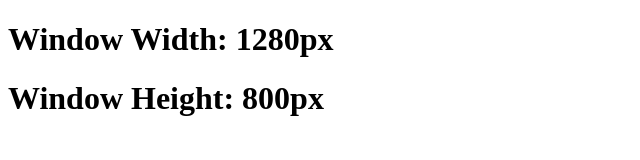
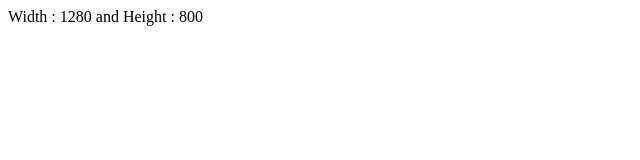
Before and after one commit to acciojob/screen-size-humptinessvishal, a website: page main.html in a window 1280 px wide. Shown: the whole page, without its empty margins (0-640 px from the left). Drawn offline with Linux system fonts and the light colour scheme.

Commit message:
created a submission

```diff
--- a/main.html
+++ b/main.html
@@ -8,8 +8,9 @@
 
 <body>
 	<!-- the entire body must be written by student -->
-	<h1>Window Width: <span id="width"></p></h1>
-	<h1>Window Height: <span id="height"></span></h1>
+	<div id="sizeInfo">
+		<h1></h1>
+	</div>
     <script type="text/javascript" src="./script.js">
 </script>
 
--- a/script.js
+++ b/script.js
@@ -1,11 +1,10 @@
 //your JS code here. If required.
 window.addEventListener('resize', updateSize);
 function updateSize() {
-    const width = document.getElementById('width');
-    const height = document.getElementById('height');
-    const windowWidth = window.innerWidth;
-    const windowHeight = window.innerHeight;
-    width.textContent = windowWidth + 'px';
-    height.textContent = windowHeight + 'px';
+    var div = document.getElementById("sizeInfo");
+    var h1 = div.firstChild;
+    var windowWidth = window.innerWidth;
+    var windowHeight = window.innerHeight;
+    h1.textContent = `Width : ${windowWidth} and Height : ${windowHeight}`;
 }
 updateSize();
```
